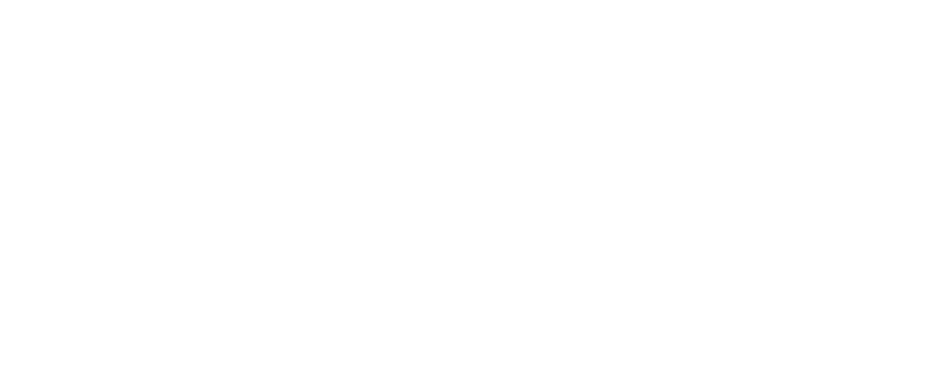
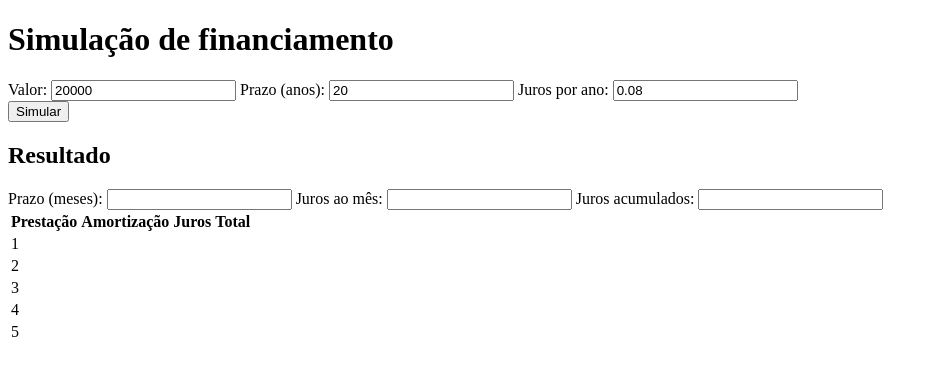
Before and after one commit to alee-moura/financing-simulation-igti, a plain HTML site: page index.html in a window 1280 px wide. Shown: the whole page, without its empty margins (0-938 px from the left). Drawn offline with Linux system fonts and the light colour scheme.

Commit message:
html ready

```diff
--- a/index.html
+++ b/index.html
@@ -11,6 +11,74 @@
 
 <body>
 
+    <div class="app">
+        <h1>Simulação de financiamento</h1>
+        <div class="campos">
+            <label>Valor: <input id="valor" type="number" value="20000"></label>
+            <label>Prazo (anos): <input id="prazo" value="20" type="number"></label>
+            <label>
+                Juros por ano: <input id="juros" value="0.08" type="number">
+            </label>
+        </div>
+        <button onclick="calcular()">Simular</button>
+        <div>
+            <h2>Resultado</h2>
+            <div class="campos">
+                <label>
+                    Prazo (meses): <input readonly id="meses" type="number">
+                </label>
+                <label>
+                    Juros ao mês: <input readonly id="jurosam" type="number">
+                </label>
+                <label>
+                    Juros acumulados: <input readonly id="total" type="number">
+                </label>
+            </div>
+            <table>
+                <thead>
+                    <tr>
+                        <th>Prestação</th>
+                        <th>Amortização</th>
+                        <th>Juros</th>
+                        <th>Total</th>
+                    </tr>
+                </thead>
+                <tbody>
+                    <tr>
+                        <td>1</td>
+                        <td></td>
+                        <td></td>
+                        <td></td>
+                    </tr>
+                    <tr>
+                        <td>2</td>
+                        <td></td>
+                        <td></td>
+                        <td></td>
+                    </tr>
+                    <tr>
+                        <td>3</td>
+                        <td></td>
+                        <td></td>
+                        <td></td>
+                    </tr>
+                    <tr>
+                        <td>4</td>
+                        <td></td>
+                        <td></td>
+                        <td></td>
+                    </tr>
+                    <tr>
+                        <td>5</td>
+                        <td></td>
+                        <td></td>
+                        <td></td>
+                    </tr>
+                </tbody>
+            </table>
+        </div>
+    </div>
+
     <script src="assets/js/script.js"></script>
 </body>
 
```
